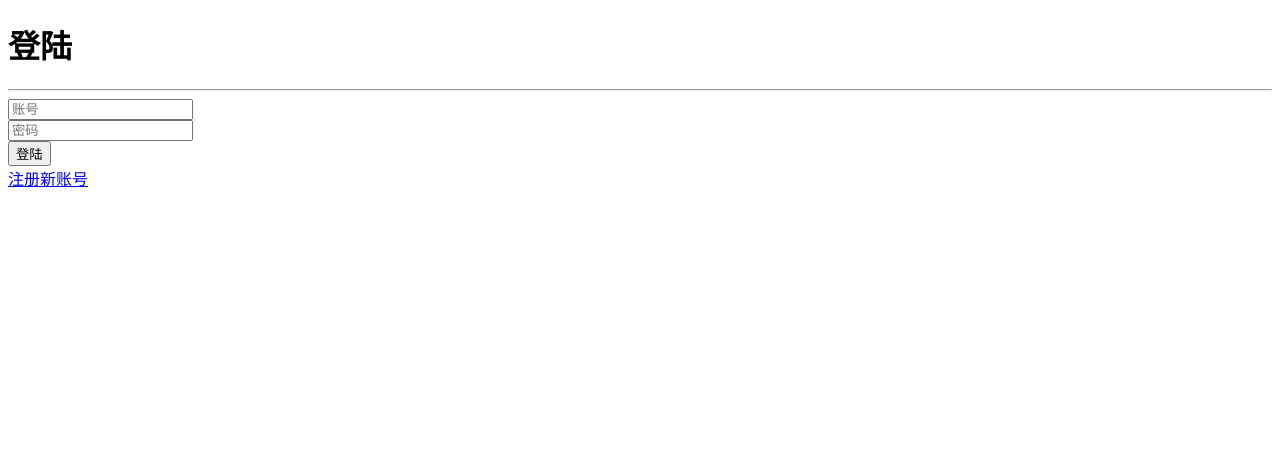
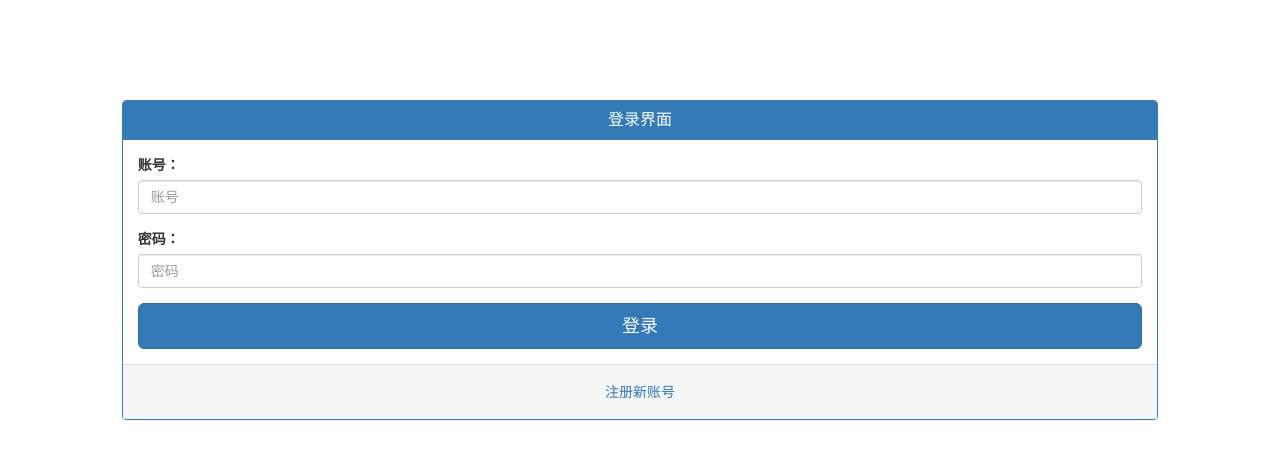
Before and after one commit to jxc608/autoWechatBot, a Django app: page /DServerAPP/login in a window 1280 px wide. Shown: the top 459 px of the page. Run offline with Django 3.2, Linux system fonts and the light colour scheme; some libraries are stand-ins or nearby versions.

Commit message:
登录注册页面简版

```diff
--- a/DServerAPP/templates/DServerAPP/index.html
+++ b/DServerAPP/templates/DServerAPP/index.html
@@ -1,19 +1,55 @@
 <!DOCTYPE html>
 <html lang="en">
 <head>
-    <meta charset="UTF-8">
+    <meta charset="utf-8">
+    <meta name="viewport" content="width=device-width, initial-scale=1">
+    <link href="https://cdn.bootcss.com/bootstrap/3.3.7/css/bootstrap.min.css" rel="stylesheet">
+    <!-- jQuery (Bootstrap 的所有 JavaScript 插件都依赖 jQuery，所以必须放在前边) -->
+    <script src="https://cdn.bootcss.com/jquery/1.12.4/jquery.min.js"></script>
+    <!-- 加载 Bootstrap 的所有 JavaScript 插件。你也可以根据需要只加载单个插件。 -->
+    <script src="https://cdn.bootcss.com/bootstrap/3.3.7/js/bootstrap.min.js"></script>
+    <style>
+    	.top_panel {
+    		margin-top: 100px;
+    	}
+    	.btn {
+    		width: 100%;
+    	}
+    </style>
+    <title>登录</title>
 </head>
 <body>
-    <h1>登陆</h1>
+	<div class="container-fluid">
+		<div class="row top_panel">
+			<div class="col-xs-10 col-xs-offset-1">
+				<div class="panel panel-primary">
+					<div class="panel-heading">
+						<h3 class="panel-title text-center">登录界面</h3>
+					</div>
+				  <div class="panel-body">
+				    <form>
+				    	<div class="form-group">
+						    <label for="account">账号：</label>
+						    <input type="text" class="form-control" name="account" id="account" placeholder="账号">
+						  </div>
+						  <div class="form-group">
+						    <label for="pwd">密码：</label>
+						    <input type="password" class="form-control" id="pwd" name="pwd" placeholder="密码">
+						  </div>
+						  <button type="submit" class="btn btn-primary center-block btn-lg">登录</button>
+				    </form>
+				  </div>
+				  <div class="panel-footer text-right">
+				  	<a class="btn btn-link" href="http://localhost/DServerAPP/registerPage">注册新账号</a>
+				  </div>
+				</div>
+			</div>
+		</div>
+	</div>
+</body>
+<script>
+	$(function() {
 
-    <hr>
-
-    <input type="text" placeholder="账号" required>
-    <br>
-    <input type="text" placeholder="密码" required>
-    <br>
-    <button type="submit">登陆</button>
-    <br>
-    <a href=" http://localhost/DServerAPP/registerPage">注册新账号</a>
-</body>
+	});
+</script>
 </html>
```
Also changed, not shown: DServerAPP/templates/DServerAPP/register.html (+37 -14 lines).
